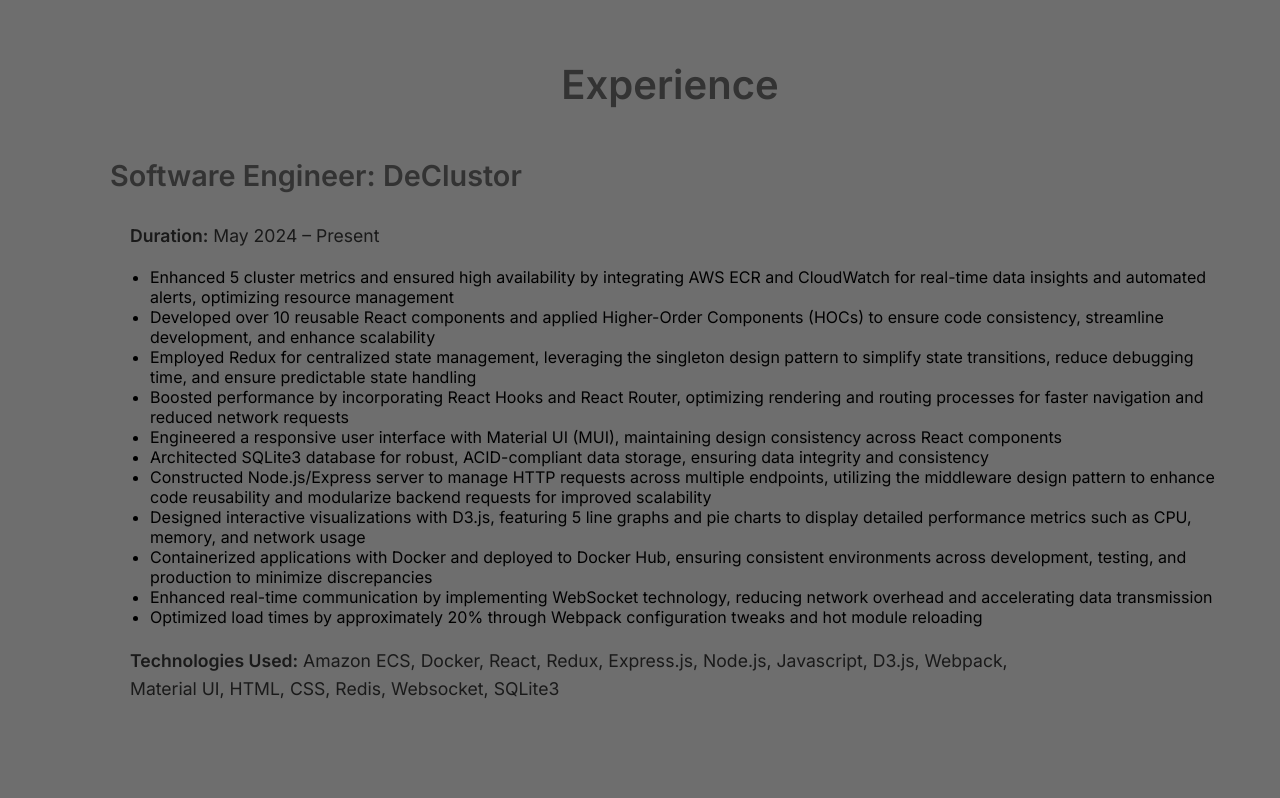
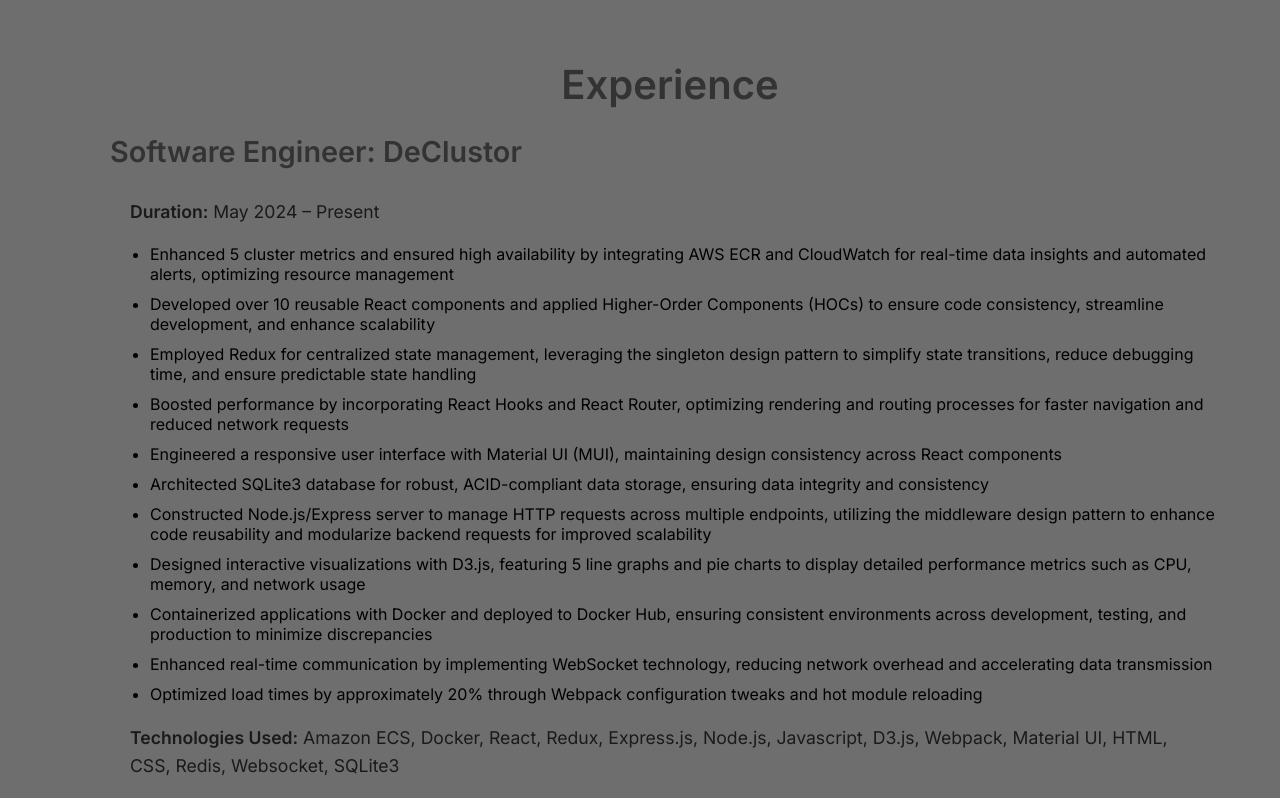
Before and after one commit to gracelo0717/gracelo0717.github.io, a React app: page /contact in a window 1280 px wide. Shown: the part 1600-2398 px from the top of the page. Built offline with nearby package versions, Linux system fonts and the light colour scheme.

Commit message:
fix spacing for exp ul

```diff
--- a/src/styles.css
+++ b/src/styles.css
@@ -363,7 +363,8 @@ p {
 #experience h3 {
   font-size: 1.8rem;
   font-weight: bold;
-  color: #1a1a1a;
+  color: #333333;
+  margin-top: 5px;
 }
 
 #experience p {
@@ -371,8 +372,12 @@ p {
   color: #1a1a1a;
 }
 
-#experience .job h3 {
-  color: #333333;
+#experience ul li {
+  margin-bottom: 10px;
+}
+
+#experience p {
+  max-width: 1400px;
 }
 
 /* Projects */
```
